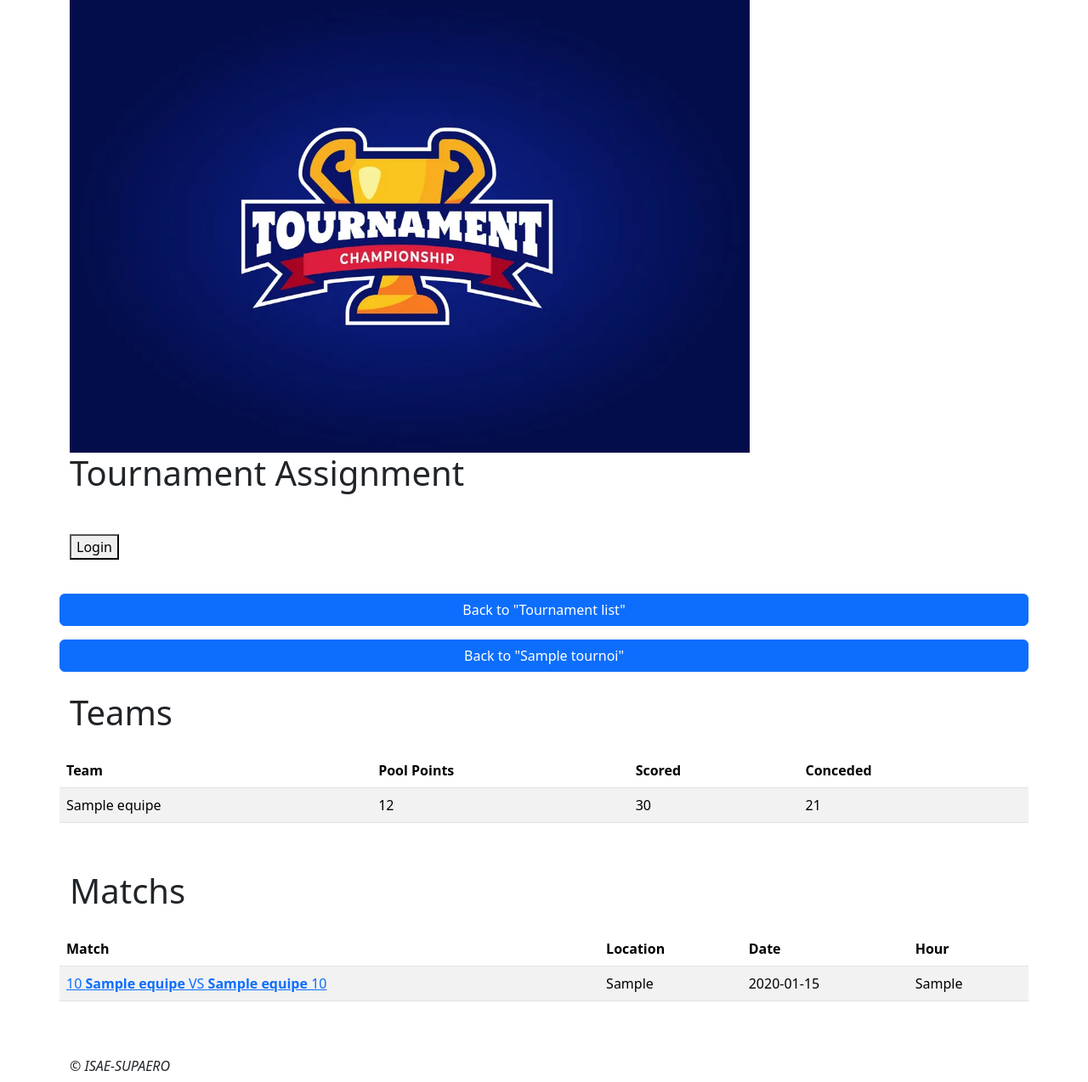
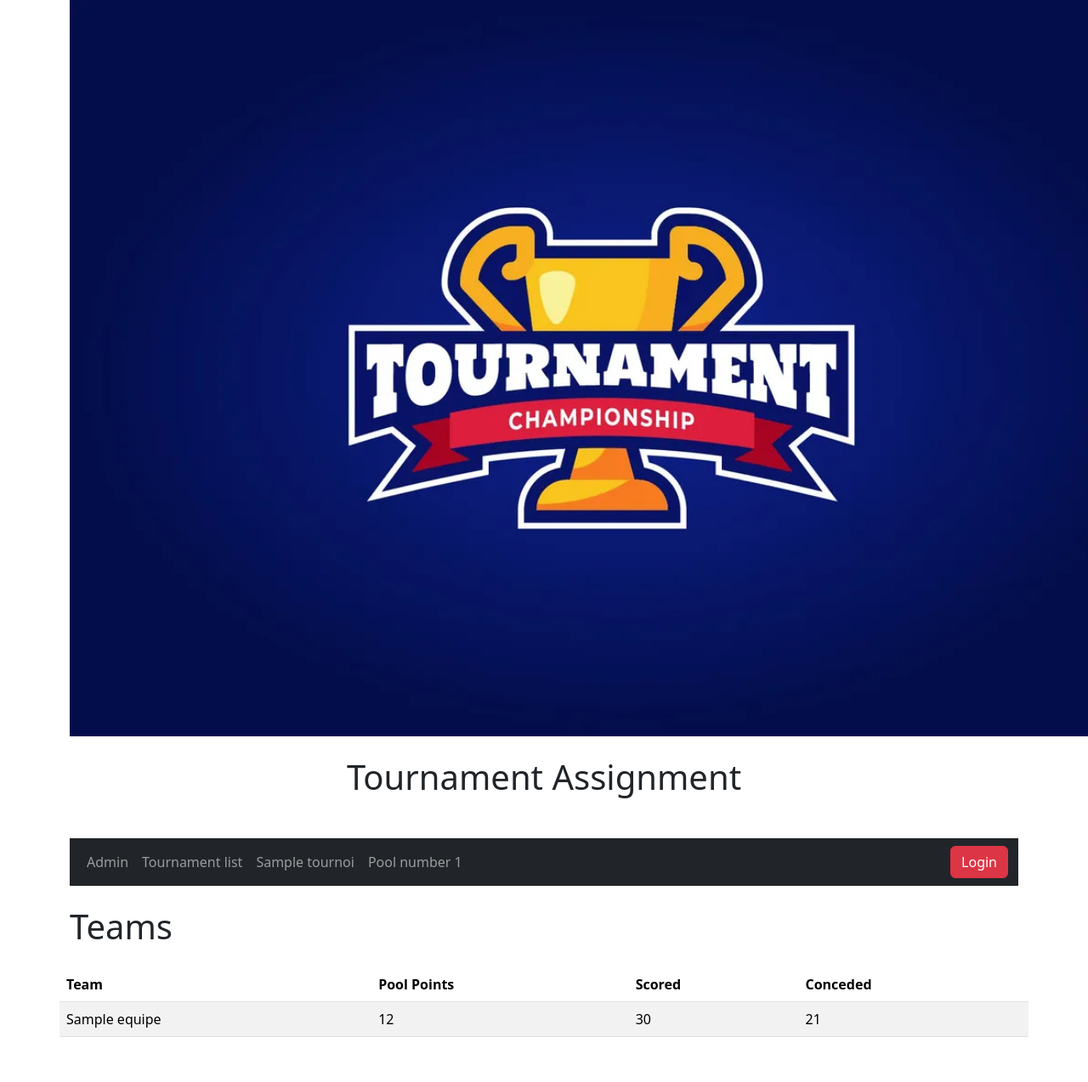
Before and after one commit to ClementLpz/tournois-clement-lopez, a Django app: page /tournaments/pool/1/ in a window 1280 px wide; the page is wider, and only the part inside the window is pictured. Shown: the top 1274 px of that part at 85% size. Run offline with Django 4.2, Linux system fonts and the light colour scheme; tables that the repository leaves empty hold one stand-in row (values such as "Sample post"); some libraries are stand-ins or nearby versions.

Commit message:
Modify & upgrade navigation bar with bootstrap style

```diff
--- a/tournois/templates/base.html
+++ b/tournois/templates/base.html
@@ -8,11 +8,17 @@
 <head>
 
     <meta charset="UTF-8">
-    <meta name="viewport" content="width=device-width, initial-scale=1">
+    <meta name="viewport" content="width=device-width, initial-scale=1, shrink-to-fit=no">
     <title>{% block title %}Tournaments{% endblock %}</title>
 
     {# Load Bootstrap CSS #}
     {% bootstrap_css %}
+
+    <style>
+        .navbar a.nav-link:hover {
+            background-color: grey;
+        }
+    </style>
 
 </head>
 
@@ -20,23 +26,10 @@
     <div class="container">
         <div class="row pb-3">
             <header>
-                <img src="{% static 'images/tournament_logo.webp' %}" width="800px" alt="logo"/> <br>
-                <h1>Tournament Assignment</h1> <br>
+                <img src="{% static 'images/tournament_logo.webp' %}" width="1300px" alt="logo"/> <br/> <br/>
+                <h1 style="text-align:center">Tournament Assignment</h1>
             </header>
         </div>
-
-        {% if username %}
-            Welcome {{ username }} ! <br> <br>
-            <form action="{%url 'logout'%}">
-                <input type="hidden" name="next" value="{{ request.path }}">
-                <button type="submit"> Logout </button>
-            </form>
-        {% else %}
-            <form action="{%url 'login'%}">
-                <input type="hidden" name="next" value="{{ request.path }}">
-                <button type="submit"> Login </button>
-            </form>
-        {% endif %}
 
         <br>
 
--- a/tournois/tournaments/templates/tournaments/pool_details.html
+++ b/tournois/tournaments/templates/tournaments/pool_details.html
@@ -9,13 +9,34 @@ Extend site-wide base HTML template located in main templates/ dir
 
 {% block content %}
 
-<div class="row pt-3">
-    <a class="btn btn-primary" href="{% url 'tournaments:tournaments_list' %}">Back to "Tournament list"</a>
-</div>
-
-<div class="row pt-3">
-    <button class="btn btn-primary" onclick="history.go(-1);"><i class="fas fa-arrow-left"></i>Back to "{{ pool.tournament.name }}"</button>
-</div>
+<nav class="navbar navbar-expand-md navbar-dark bg-dark">
+    <div class="container-fluid">
+        {% if username %}
+            <a class="navbar-brand">Welcome <b>{{ username }}</b> !</a>
+        {% endif %}
+        <div class="collapse navbar-collapse" id="navbarSupportedContent">
+            <ul class="navbar-nav">
+                <li class="nav-item"><a class="nav-link" href="http://localhost:8000/admin/">Admin</a></li>
+                <li class="nav-item"><a class="nav-link" href="{% url 'tournaments:tournaments_list' %}">Tournament list</a></li>
+                <li class="nav-item"><a class="nav-link" onclick="history.go(-1);">{{ pool.tournament.name }}</a></li>
+                <li class="nav-item"><a class="nav-link">Pool number {{ pool.number }}</a></li>
+            </ul>
+        </div>
+        <ul class="nav navbar-nav navbar-right">
+            {% if username %}
+                <form action="{%url 'logout'%}">
+                    <input type="hidden" name="next" value="{{ request.path }}">
+                    <li><button type="submit" class="btn btn-danger navbar-btn"><span class="glyphicon glyphicon-log-out"></span>Logout</button></li>
+                </form>
+            {% else %}
+                <form action="{%url 'login'%}">
+                    <input type="hidden" name="next" value="{{ request.path }}">
+                    <li><button type="submit" class="btn btn-danger navbar-btn"><span class="glyphicon glyphicon-log-in"></span>Login</button></li>
+                </form>
+            {% endif %}
+        </ul>
+    </div>
+</nav>
 
 <br>
 
```
Also changed, not shown: tournois/tournaments/templates/tournaments/match_details.html (+30 -16 lines), tournois/tournaments/templates/tournaments/tournament_details.html (+28 -4 lines), tournois/tournaments/templates/tournaments/tournaments_list.html (+29 -0 lines).
